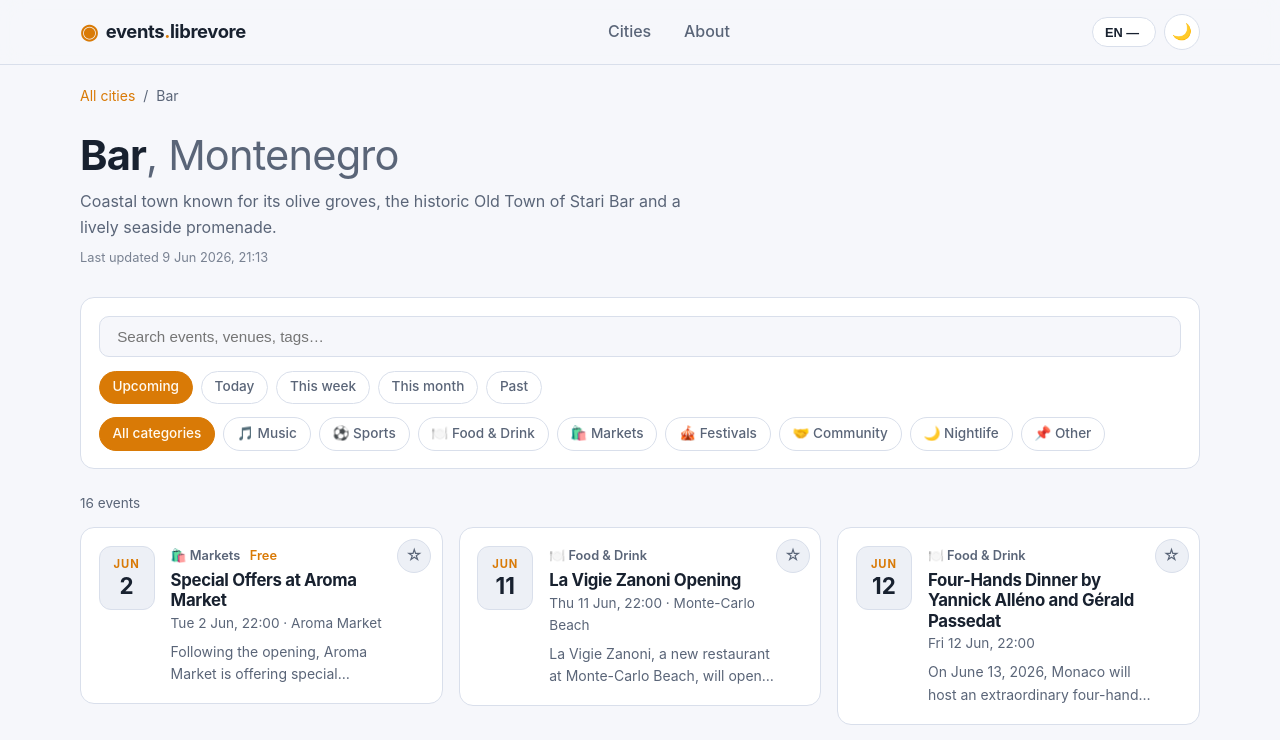
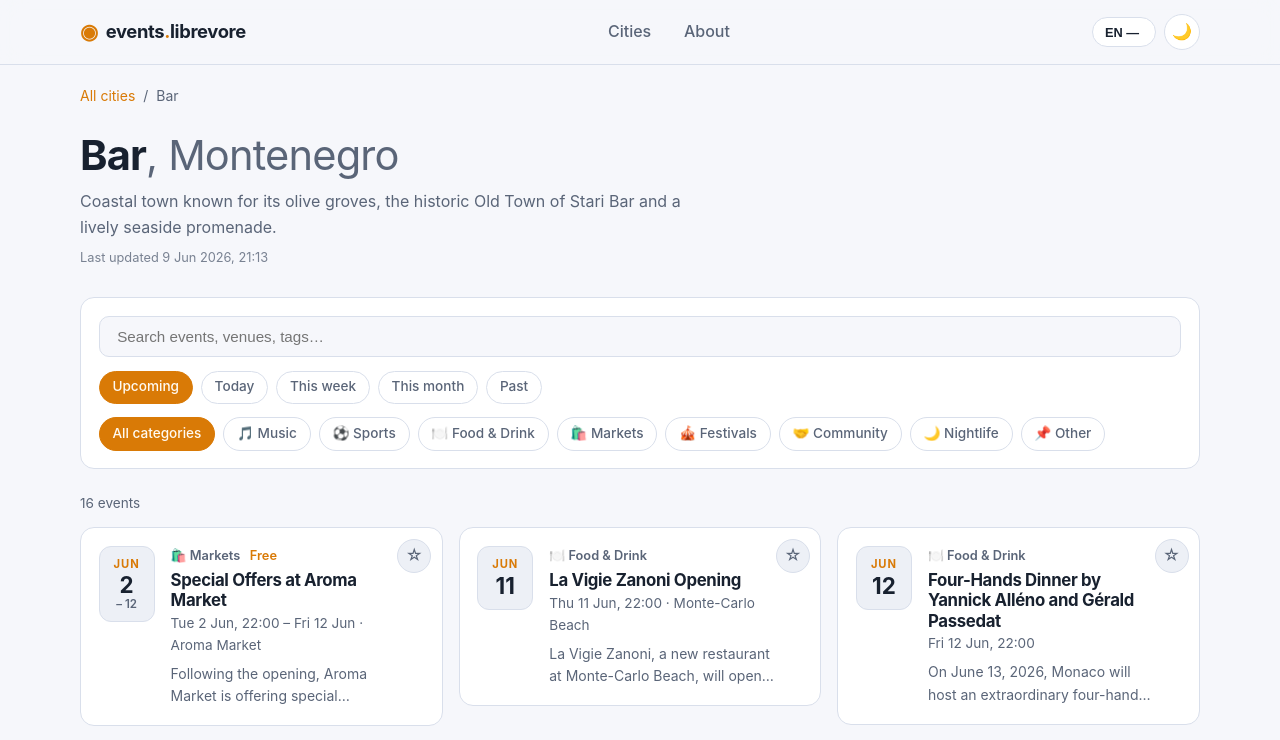
Before and after one commit to sondreb/events, an Angular app: page /city/bar in a window 1280 px wide. Shown: the top 740 px of the page. Built offline with nearby package versions, Linux system fonts and the light colour scheme.

Commit message:
feat: add multi-day event handling with date range display in event card

```diff
--- a/src/app/components/event-card/event-card.css
+++ b/src/app/components/event-card/event-card.css
@@ -33,6 +33,19 @@
   background: var(--surface-2);
   border: 1px solid var(--border);
   flex-shrink: 0;
+}
+
+.date-badge.multi {
+  height: 76px;
+}
+
+.date-range {
+  font-size: 0.72rem;
+  font-weight: 600;
+  color: var(--text-muted);
+  line-height: 1.2;
+  white-space: nowrap;
+  padding: 0 0.3rem;
 }
 
 .date-month {
--- a/src/app/components/event-card/event-card.html
+++ b/src/app/components/event-card/event-card.html
@@ -1,7 +1,10 @@
 <a class="event-card card" [routerLink]="['/city', citySlug(), 'event', event().id]" [class.past]="isPast()">
-  <div class="date-badge" aria-hidden="true">
+  <div class="date-badge" [class.multi]="isMultiDay()" aria-hidden="true">
     <span class="date-month">{{ month() }}</span>
     <span class="date-day">{{ day() }}</span>
+    @if (isMultiDay()) {
+      <span class="date-range">– {{ endDay() }} {{ endMonth() === month() ? '' : endMonth() }}</span>
+    }
   </div>
   <div class="event-body">
     <div class="event-meta">
@@ -13,6 +16,9 @@
     <h3 class="event-title">{{ i18n.eventTitle(event()) }}</h3>
     <p class="event-when">
       {{ event().start | date: 'EEE d MMM, HH:mm' : undefined : i18n.dateLocale() }}
+      @if (isMultiDay()) {
+        <span> – {{ event().end | date: 'EEE d MMM' : undefined : i18n.dateLocale() }}</span>
+      }
       @if (event().venue) {
         <span class="venue"> · {{ event().venue }}</span>
       }
--- a/src/app/components/event-card/event-card.ts
+++ b/src/app/components/event-card/event-card.ts
@@ -27,6 +27,19 @@ export class EventCard {
     new Date(this.event().start).toLocaleString(this.i18n.intlLocale(), { month: 'short' }),
   );
   protected readonly day = computed(() => new Date(this.event().start).getDate());
+
+  /** True when the event spans more than one calendar day. */
+  protected readonly isMultiDay = computed(() => {
+    const e = this.event();
+    if (!e.end) return false;
+    return new Date(e.start).toDateString() !== new Date(e.end).toDateString();
+  });
+
+  protected readonly endDay = computed(() => new Date(this.event().end ?? '').getDate());
+  protected readonly endMonth = computed(() =>
+    new Date(this.event().end ?? '').toLocaleString(this.i18n.intlLocale(), { month: 'short' }),
+  );
+
   protected readonly isFavorite = computed(() => {
     this.favoritesService.favorites();
     return this.favoritesService.isFavorite(this.citySlug(), this.event().id);
--- a/src/app/pages/home/home.html
+++ b/src/app/pages/home/home.html
@@ -47,6 +47,9 @@
             <span class="fav-meta">
               {{ entry.city.name }} ·
               {{ entry.event.start | date: 'EEE d MMM, HH:mm' : undefined : i18n.dateLocale() }}
+              @if (isMultiDay(entry.event)) {
+                <span> – {{ entry.event.end | date: 'EEE d MMM' : undefined : i18n.dateLocale() }}</span>
+              }
             </span>
           </a>
         }
--- a/src/app/pages/home/home.ts
+++ b/src/app/pages/home/home.ts
@@ -84,6 +84,11 @@ export class HomePage {
     return this.eventEnd(event) < this.clock.now();
   }
 
+  protected isMultiDay(event: EventItem): boolean {
+    if (!event.end) return false;
+    return new Date(event.start).toDateString() !== new Date(event.end).toDateString();
+  }
+
   protected timing(event: EventItem): string {
     return this.i18n.eventTiming(event.start, event.end, this.clock.now());
   }
```
